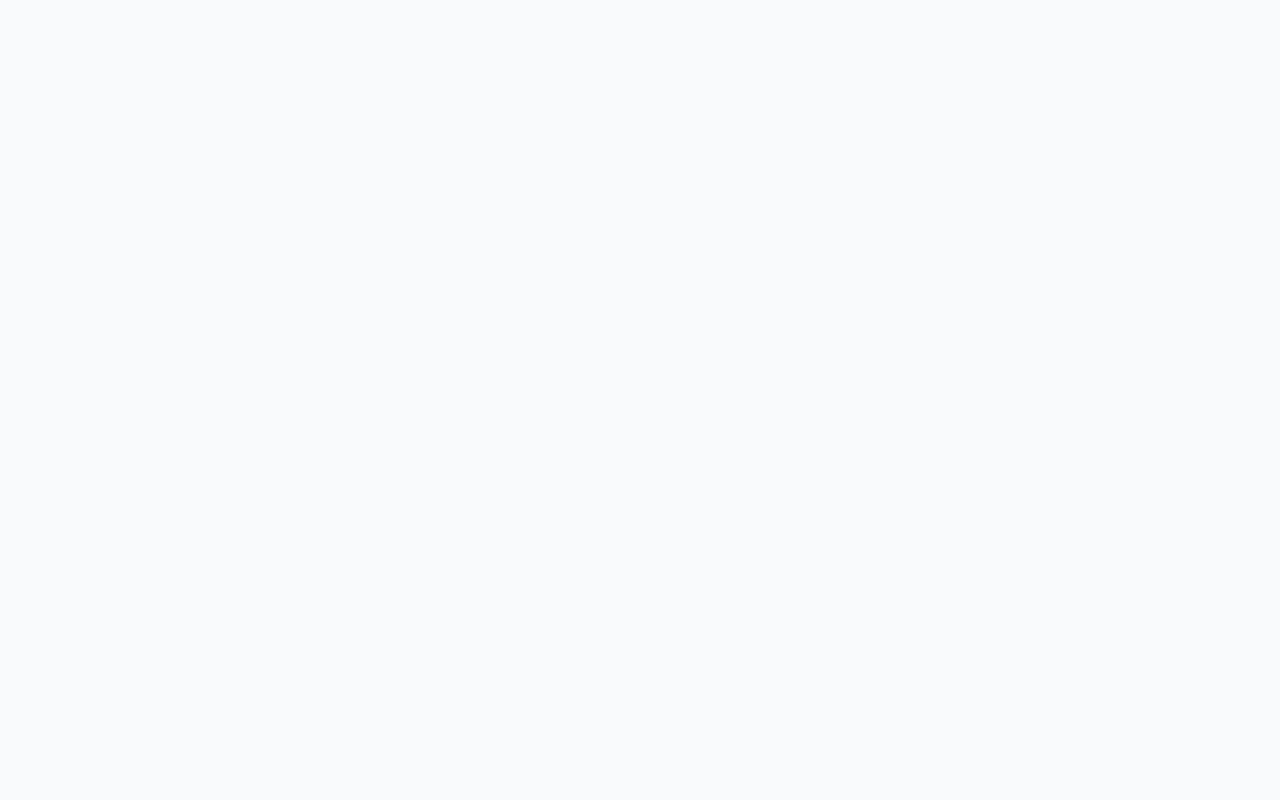
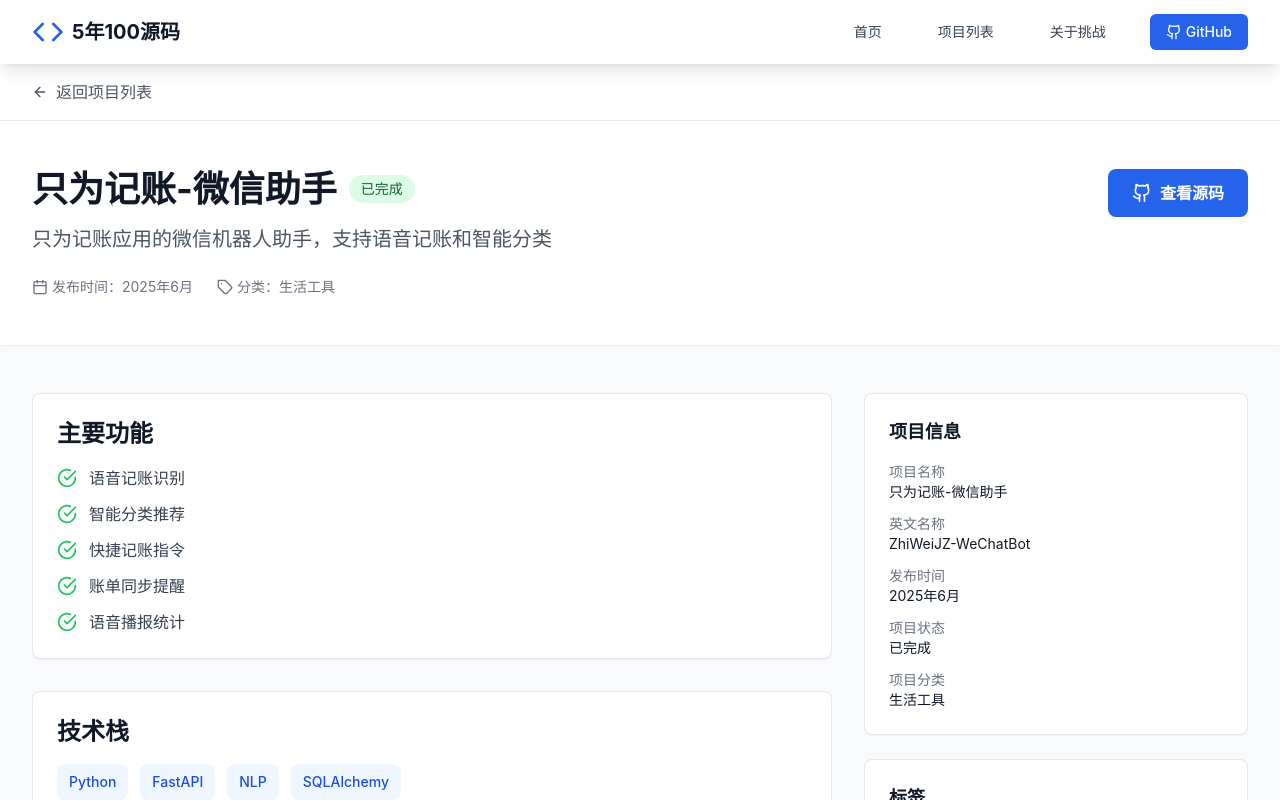
Before and after one commit to zj591227045/5yr-100srcProject, a Next.js app: page /projects/wxauto4zhiweijz in a window 1280 px wide. Before the commit this address had no page. Shown: the top 800 px of the page. Built offline with nearby package versions, Linux system fonts and the light colour scheme.

Commit message:
项目：修复静态构建问题

```diff
--- a/app/data/projects.ts
+++ b/app/data/projects.ts
@@ -1,6 +1,7 @@
 export interface Project {
   id: string;
   name: string;
+  nameEn: string;
   description: string;
   releaseDate: string;
   githubUrl: string;
@@ -8,89 +9,163 @@ export interface Project {
   tags: string[];
   status: 'completed' | 'in-progress' | 'planned';
   docUrl?: string;
+  features: string[];
+  techStack: string[];
 }
 
 export const projects: Project[] = [
   {
     id: 'ai-debate',
     name: 'AI-Debate',
+    nameEn: 'AI-Debate',
     description: '基于AI模型的辩论平台，支持角色定制、实时评分和多种辩论格式',
     releaseDate: '2025年3月',
     githubUrl: 'https://github.com/zj591227045/Ai-Debate',
     category: 'AI机器学习',
     tags: ['AI', '辩论', 'NLP'],
-    status: 'completed'
+    status: 'completed',
+    features: [
+      '支持多种辩论格式（一对一、团队赛等）',
+      '实时AI评分和点评',
+      '自定义角色和立场',
+      '辩论历史记录和回放',
+      '数据分析和学习建议'
+    ],
+    techStack: ['Next.js', 'OpenAI API', 'TailwindCSS', 'MongoDB', 'WebSocket']
   },
   {
     id: 'deep-stress-model',
     name: 'DeepStressModel',
+    nameEn: 'DeepStressModel',
     description: 'AI模型压力测试工具，评估模型性能和稳定性',
     releaseDate: '2025年3月',
     githubUrl: 'https://github.com/zj591227045/DeepStressModel',
     category: 'AI机器学习',
     tags: ['AI', '压力测试', '性能评估'],
-    status: 'completed'
+    status: 'completed',
+    features: [
+      '多维度性能评估',
+      '自动化压力测试',
+      '实时监控和报警',
+      '性能报告生成',
+      '异常分析和建议'
+    ],
+    techStack: ['Python', 'PyTorch', 'FastAPI', 'Redis', 'Grafana']
   },
   {
     id: 'astrbot-plugin-merge-wemsg',
     name: 'astrbot_plugin_Merge_WeMSG',
+    nameEn: 'astrbot_plugin_Merge_WeMSG',
     description: '适用于AstrBot的微信聊天消息合并插件',
     releaseDate: '2025年4月',
     githubUrl: 'https://github.com/zj591227045/astrbot_plugin_Merge_WeMSG',
     category: '工具/插件',
     tags: ['微信', '消息合并', 'AstrBot'],
-    status: 'completed'
+    status: 'completed',
+    features: [
+      '智能消息合并',
+      '自定义合并规则',
+      '多格式导出支持',
+      '历史记录管理',
+      '插件配置界面'
+    ],
+    techStack: ['Python', 'AstrBot SDK', 'SQLite', 'Vue.js']
   },
   {
     id: 'wxauto-mgt',
     name: 'WXAUTO-MGT',
+    nameEn: 'WXAUTO-MGT',
     description: '微信自动化管理系统，提供微信机器人管理和监控功能',
     releaseDate: '2025年5月',
     githubUrl: 'https://github.com/zj591227045/WXAUTO-MGT',
     category: '自动化管理',
     tags: ['微信', '自动化', '机器人管理'],
     status: 'completed',
-    docUrl: '/wxauto-mgt/index.html'
+    docUrl: '/wxauto-mgt/index.html',
+    features: [
+      '多账号管理',
+      '消息规则配置',
+      '自动化任务调度',
+      '实时监控和报警',
+      '数据统计分析'
+    ],
+    techStack: ['Node.js', 'Express', 'React', 'MongoDB', 'Redis']
   },
   {
     id: 'wxauto-http-api',
     name: 'WXAUTO-HTTP-API',
+    nameEn: 'WXAUTO-HTTP-API',
     description: '微信自动化HTTP API接口，支持远程调用微信功能',
     releaseDate: '2025年5月',
     githubUrl: 'https://github.com/zj591227045/WXAUTO-HTTP-API',
     category: 'API/接口',
     tags: ['微信', 'HTTP API', '远程调用'],
-    status: 'completed'
+    status: 'completed',
+    features: [
+      'RESTful API设计',
+      '完整的接口文档',
+      '权限认证机制',
+      '请求限流保护',
+      '开发者SDK'
+    ],
+    techStack: ['Node.js', 'Express', 'TypeScript', 'Swagger', 'JWT']
   },
   {
     id: 'zhiweijz',
     name: '只为记账',
+    nameEn: 'ZhiWeiJZ',
     description: '简洁高效的个人记账应用，支持多账户管理和数据分析',
     releaseDate: '2025年6月',
     githubUrl: 'https://github.com/zj591227045/zhiweijz',
     category: '生活工具',
     tags: ['记账', '财务管理', '数据分析'],
-    status: 'completed'
+    status: 'completed',
+    features: [
+      '多账户管理',
+      '智能分类统计',
+      '预算设置提醒',
+      '数据可视化',
+      '导入导出功能'
+    ],
+    techStack: ['Flutter', 'SQLite', 'Provider', 'Charts']
   },
   {
     id: 'wxauto4zhiweijz',
     name: '只为记账-微信助手',
+    nameEn: 'ZhiWeiJZ-WeChatBot',
     description: '只为记账应用的微信机器人助手，支持语音记账和智能分类',
     releaseDate: '2025年6月',
     githubUrl: 'https://github.com/zj591227045/wxauto4zhiweijz',
     category: '生活工具',
     tags: ['微信机器人', '语音记账', '智能分类'],
-    status: 'completed'
+    status: 'completed',
+    features: [
+      '语音记账识别',
+      '智能分类推荐',
+      '快捷记账指令',
+      '账单同步提醒',
+      '语音播报统计'
+    ],
+    techStack: ['Python', 'FastAPI', 'NLP', 'SQLAlchemy']
   },
   {
     id: 'zhiweijz-import-records',
     name: '智能导入工具',
+    nameEn: 'ZhiWeiJZ-ImportTool',
     description: '只为记账的智能数据导入工具，支持多种格式转换和智能识别',
     releaseDate: '2025年6月',
     githubUrl: 'https://github.com/zj591227045/zhiweijz_import_records',
     category: '工具/数据处理',
     tags: ['数据导入', '格式转换', '智能识别'],
-    status: 'completed'
+    status: 'completed',
+    features: [
+      '多格式支持',
+      '智能字段匹配',
+      '数据清洗转换',
+      '批量导入处理',
+      '错误检查修正'
+    ],
+    techStack: ['Python', 'Pandas', 'PyQt', 'SQLite']
   }
 ];
 
--- a/app/projects/[id]/page.tsx
+++ b/app/projects/[id]/page.tsx
@@ -16,7 +16,7 @@ interface ProjectDetailPageProps {
 }
 
 export default function ProjectDetailPage({ params }: ProjectDetailPageProps) {
-  const project = getProjectById(parseInt(params.id))
+  const project = getProjectById(params.id)
 
   if (!project) {
     notFound()
```
Also changed, not shown: 1 other file (tests, documents, lock files or other folders).
